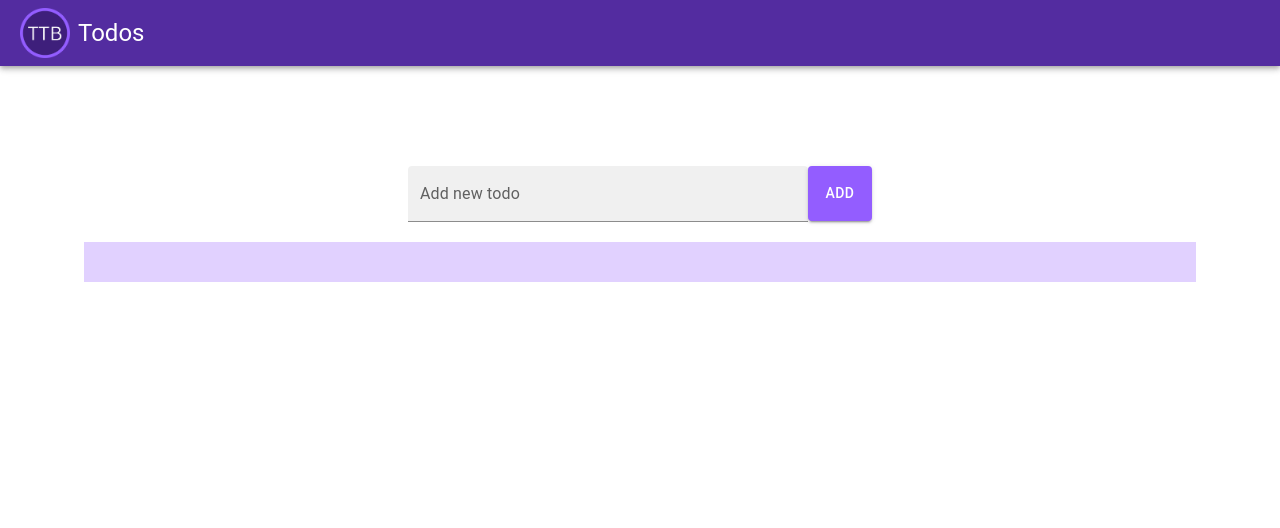
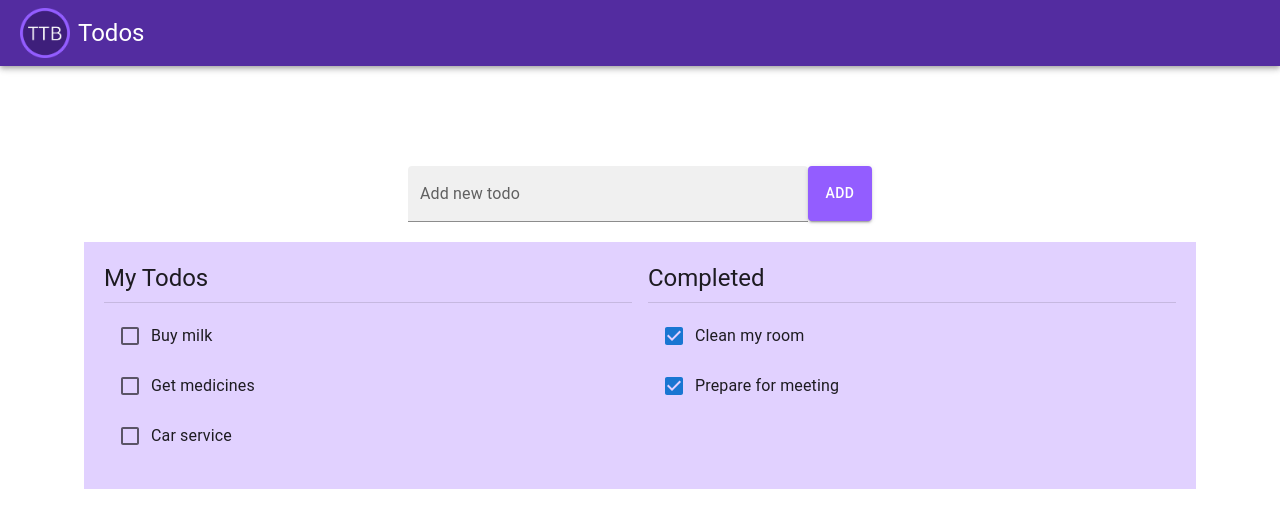
Before and after one commit to zul132/React-Todos-List-App, a React (Create React App) app: page / in a window 1280 px wide. Shown: the top 528 px of the page. Built offline with nearby package versions, Linux system fonts and the light colour scheme.

Commit message:
done with Adding a new todo

```diff
--- a/package.json
+++ b/package.json
@@ -19,6 +19,7 @@
     "redux": "^5.0.1",
     "redux-devtools-extension": "^2.13.9",
     "redux-saga": "^1.3.0",
+    "shortid": "^2.2.16",
     "ttb-todos": "file:",
     "web-vitals": "^2.1.4"
   },
--- a/src/App.js
+++ b/src/App.js
@@ -52,7 +52,6 @@ export default function TTBTodos() {
                 <Paper className={classes.wrapper} elevation={0}>
                     {/* A component to add todos - "TodoAdder" */}
                     <TodoAdder />
-
                     {/* The container area to display all todos - "TodosContainer*/}
                     <TodosContainer />
                 </Paper>
--- a/src/components/todo-adder.js
+++ b/src/components/todo-adder.js
@@ -11,15 +11,20 @@ import { useDispatch } from 'react-redux';
 */
 export default function TodoAdder() {
     const [title, setTitle] = useState(null);
+    const dispatch = useDispatch();
 
     function handleTextChange(e) {
         setTitle(e.target.value);
     }
 
     function addTodoItem() {
-        // We need to dispatch the ADD_TODO reduc action here
-        // We will come back here once the todo items are listed
-
+      dispatch({
+        type: ADD_TODO,
+        payload: {
+          title,
+        },
+      });
+      setTitle(null);
     }
 
     return (
--- /dev/null
+++ b/src/components/todo-item.js
@@ -0,0 +1,27 @@
+import { Checkbox, FormControlLabel, FormGroup, ListItem } from '@mui/material';
+import React, { useState } from 'react';
+
+export default function TodoItem({ id, title, completed, important }) {
+
+    // function to toggle the checkbox when it is pressed by the user
+    function toggleCheckBox() {
+        // Todo - need to dispatch TOGGLE action
+    }
+
+    return (
+        <ListItem dense>
+            <FormGroup>
+                <FormControlLabel
+                  control={
+                    <Checkbox
+                      checked={completed}
+                      name={title}
+                      onChange={toggleCheckBox}
+                    />
+                  }
+                  label={title}
+                ></FormControlLabel>
+            </FormGroup>
+        </ListItem>
+    );
+};
--- a/src/components/todos-container.js
+++ b/src/components/todos-container.js
@@ -1,7 +1,11 @@
 import React, { useState } from 'react';
 
-import { Box, Grid2 } from '@mui/material';
+import { Box, Divider, List, Typography } from '@mui/material';
+import Grid from '@mui/material/Grid';
+
 import { makeStyles } from '@mui/styles';
+import { useSelector } from 'react-redux';
+import TodoItem from './todo-item';
 
 const useStyles = makeStyles(() => ({
     root: {
@@ -14,11 +18,50 @@ const useStyles = makeStyles(() => ({
 export default function TodosContainer() {
     const classes = useStyles();
 
+    // useSelecter API allow us to select a portion of the state
+    // We need to deconstruct todos since todos will be returned as an Object by wrapping in {}
+    const { todos } = useSelector((state) => {
+        return {
+            todos: state.todos,
+        };
+    });
+
+    console.log(todos);
+
     return (
         <Box className={classes.root}>
-            <Grid2 container spacing={2}>
-
-            </Grid2>
+           <Grid container spacing={2}>
+                <Grid item xs={6}>
+                    <Typography align="left" variant="h5" gutterBottom>
+                        My Todos
+                    </Typography>
+                    <Divider />
+                    <List>
+                        {todos.map(todo => {
+                            if (!todo.completed) {
+                                return <TodoItem {...todo} />;
+                            } else {
+                                return null;
+                            }
+                        })}
+                    </List>
+                </Grid>
+                <Grid item xs={6}>
+                    <Typography align="left" variant="h5" gutterBottom>
+                        Completed
+                    </Typography>
+                    <Divider />
+                    <List>
+                        {todos.map(todo => {
+                            if (todo.completed) {
+                                return <TodoItem {...todo} />;
+                            } else {
+                                return null;
+                            }
+                        })}
+                    </List>
+                </Grid>
+            </Grid>
         </Box>
     );
 }
--- a/src/redux/actions.js
+++ b/src/redux/actions.js
@@ -1 +1,3 @@
 export const ADD_TODO = "ADD_TODO";
+export const DELETE_TODO = "DELETE_TODO";
+export const TOGGLE_COMPLETED = "TOGGLE_COMPLETED";
--- a/src/redux/middleware.js
+++ b/src/redux/middleware.js
@@ -7,6 +7,7 @@ import { takeEvery } from "redux-saga/effects";
 export function* addTodo() {
     yield takeEvery(ADD_TODO, function*(){
         // We can perform async operations here
+        // No need of async calls for now
     });
 }
 
--- a/src/redux/reducer.js
+++ b/src/redux/reducer.js
@@ -1,12 +1,36 @@
 /*
     After the Action is served by the Middleware, the execution comes to the Reducer.
 */
+import { ADD_TODO } from "./actions";
 import { initialState } from "./initial-state";
+
+// We use the shortid library to generate a random unique id for our new todo
+import shortid from "shortid";
 
 // reducer is a pure function which takes in a previous state and an action, and it produces a new state.
 // Everytime you create a reducer function, you have to return the particular state
 function reducer(state = initialState, action) {
-    return state;
+    switch (action.type) {
+        case ADD_TODO:
+            const { title } = action.payload;
+
+            const newState = {
+                ...state,
+                todos: [
+                    ...state.todos,
+                    {
+                      id: shortid(),
+                      title,
+                      completed: false,
+                      important: false,
+                    },
+                ],
+            };
+            return newState;
+
+        default:
+            return state;
+    }
 }
 
 export default reducer;
```
Also changed, not shown: 1 other file (tests, documents, lock files or other folders).
